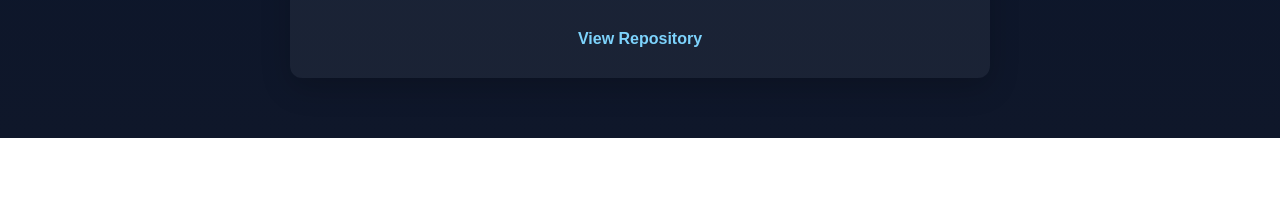
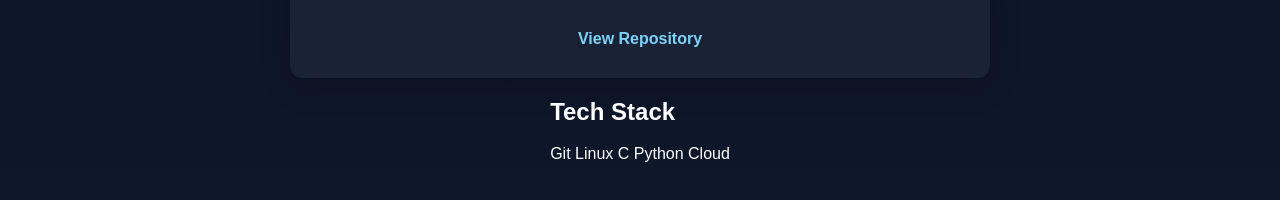
Before and after one commit to aggelikiisari/cloud-starter-website, a plain HTML site: page index.html in a window 1280 px wide. Shown: the part 698-898 px from the top of the page. Before the commit the page ends 836 px from the top, so only its background shows below. Drawn offline with Linux system fonts and the light colour scheme.

Commit message:
Add tech stack section

```diff
--- a/index.html
+++ b/index.html
@@ -6,6 +6,7 @@
     <title>Angeliki Isari | Cloud Starter</title>
     <link rel="stylesheet" href="style.css">
 </head>
+
 <body>
     <div class="container">
 
@@ -13,6 +14,7 @@
             <h1>Angeliki Isari</h1>
             <h2>Digital Industry Technologies Student</h2>
             <p class="subtitle">Interested in Cloud &amp; Software Engineering</p>
+
             <p class="description">
                 Building projects with Git, Linux, and Cloud technologies.
             </p>
@@ -31,10 +33,25 @@
                     My first cloud deployment using Git, GitHub, and GitHub Pages.
                     This project demonstrates a basic cloud development workflow.
                 </p>
+
                 <a href="https://github.com/aggelikiisari/cloud-starter-website" target="_blank">
                     View Repository
                 </a>
             </div>
+
+        </section>
+
+        <section class="stack">
+            <h2>Tech Stack</h2>
+
+            <div class="stack-list">
+                <span>Git</span>
+                <span>Linux</span>
+                <span>C</span>
+                <span>Python</span>
+                <span>Cloud</span>
+            </div>
+
         </section>
 
     </div>
```
